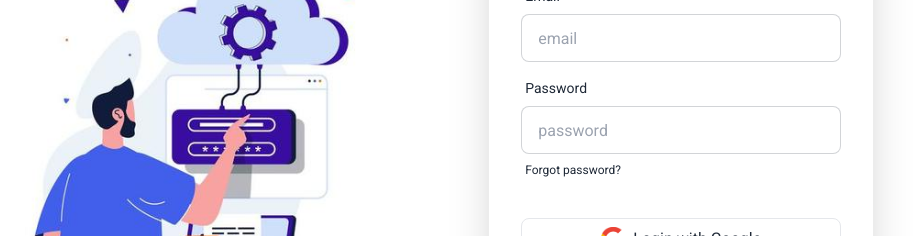
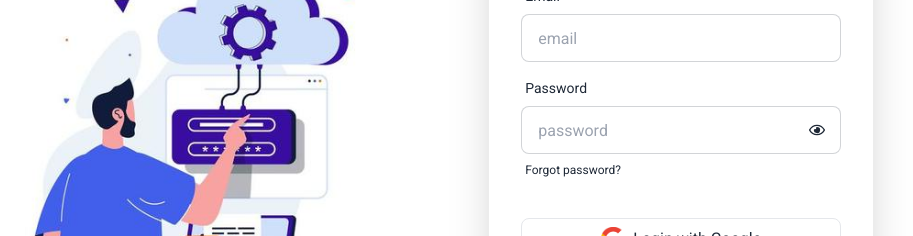
Before and after one commit to Rubaeid-Sanjid/EduScholar-client-side, a React (Vite) app: page /login in a window 1280 px wide. Shown: the part 269-505 px from the top of the page, without its empty margins (246-1159 px from the left). Built offline with nearby package versions, Linux system fonts and the light colour scheme; no server answers.

Commit message:
show & hide password

```diff
--- a/src/Pages/Dashboard/User/MyApplication.jsx
+++ b/src/Pages/Dashboard/User/MyApplication.jsx
@@ -109,7 +109,13 @@ const MyApplication = () => {
                 <td>{appliedScholarship.degree}</td>
                 <td>{appliedScholarship.applicationFees}</td>
                 <td>{appliedScholarship.serviceCharge}</td>
-                <td>{appliedScholarship.status}</td>
+                {appliedScholarship.status === "Rejected" ? (
+                  <td className="text-red-600">{appliedScholarship.status}</td>
+                ) : (
+                  <td className="text-green-600">
+                    {appliedScholarship.status}
+                  </td>
+                )}
                 <td>
                   <Link to={`/scholarshipDetails/${appliedScholarship._id}`}>
                     <button className="btn-md bg-orange-400 text-white btn">
--- a/src/Pages/Login/Login.jsx
+++ b/src/Pages/Login/Login.jsx
@@ -5,12 +5,16 @@ import useAuth from "../../Hooks/useAuth";
 import Swal from "sweetalert2";
 import googleLogo from "../../assets/images/google-logo-image.png";
 import useAxiosPublic from "../../Hooks/useAxiosPublic";
+import { useState } from "react";
+import { FaRegEye, FaRegEyeSlash } from "react-icons/fa";
 const Login = () => {
   const axiosPublic = useAxiosPublic();
   const { register, handleSubmit } = useForm();
 
   const location = useLocation();
   const navigate = useNavigate();
+
+  const [showPassword, setShowPassword] = useState(false);
 
   const pathFrom = location.state?.from?.pathname || "/";
 
@@ -86,28 +90,25 @@ const Login = () => {
                     required
                     {...register("email")}
                   />
-                  {/* {errors.email && (
-                    <p role="alert" className="text-red-600 mt-1">
-                      {errors.email.message}
-                    </p>
-                  )} */}
                 </div>
-                <div className="form-control">
+                <div className="form-control relative">
                   <label className="label">
                     <span className="label-text">Password</span>
                   </label>
                   <input
-                    type="password"
+                    type={showPassword ? "text" : "password"}
                     placeholder="password"
                     className="input input-bordered"
                     required
                     {...register("password")}
                   />
-                  {/* {errors.password && (
-                    <p role="alert" className="text-red-600 mt-1">
-                      {errors.password.message}
-                    </p>
-                  )} */}
+                  <div
+                    onClick={() => setShowPassword(!showPassword)}
+                    className="absolute top-[45%] left-[90%] cursor-pointer"
+                  >
+                    {showPassword ? <FaRegEyeSlash /> : <FaRegEye />}
+                  </div>
+
                   <label className="label">
                     <a href="#" className="label-text-alt link link-hover">
                       Forgot password?
--- a/src/Pages/SignUp/SignUp.jsx
+++ b/src/Pages/SignUp/SignUp.jsx
@@ -4,6 +4,8 @@ import { Link, useNavigate } from "react-router-dom";
 import useAuth from "../../Hooks/useAuth";
 import Swal from "sweetalert2";
 import { axiosPublic } from "../../Hooks/useAxiosPublic";
+import { useState } from "react";
+import { FaRegEye, FaRegEyeSlash } from "react-icons/fa";
 
 const SignUp = () => {
   const {
@@ -13,6 +15,7 @@ const SignUp = () => {
     formState: { errors },
   } = useForm();
 
+  const [showPassword, setShowPassword] = useState(false);
   const navigate = useNavigate();
 
   const image_hosting_key = import.meta.env.VITE_IMAGE_HOSTING_KEY;
@@ -36,7 +39,7 @@ const SignUp = () => {
               user_name: data.name,
               user_password: data.password,
               user_photo: res.data.data.display_url,
-              role: "user"
+              role: "user",
             };
 
             axiosPublic.post("/users", userInfo).then((res) => {
@@ -109,12 +112,12 @@ const SignUp = () => {
                 />
               </div>
 
-              <div className="form-control">
+              <div className="form-control relative">
                 <label className="label">
                   <span className="label-text">Password</span>
                 </label>
                 <input
-                  type="password"
+                  type={showPassword ? "text" : "password"}
                   placeholder="password"
                   className="input input-bordered"
                   required
@@ -134,6 +137,13 @@ const SignUp = () => {
                     letter
                   </p>
                 )}
+
+                <div
+                  onClick={() => setShowPassword(!showPassword)}
+                  className="absolute top-[45%] left-[90%] cursor-pointer"
+                >
+                  {showPassword ? <FaRegEyeSlash /> : <FaRegEye />}
+                </div>
 
                 <label className="label">
                   <a href="#" className="label-text-alt link link-hover">
```
